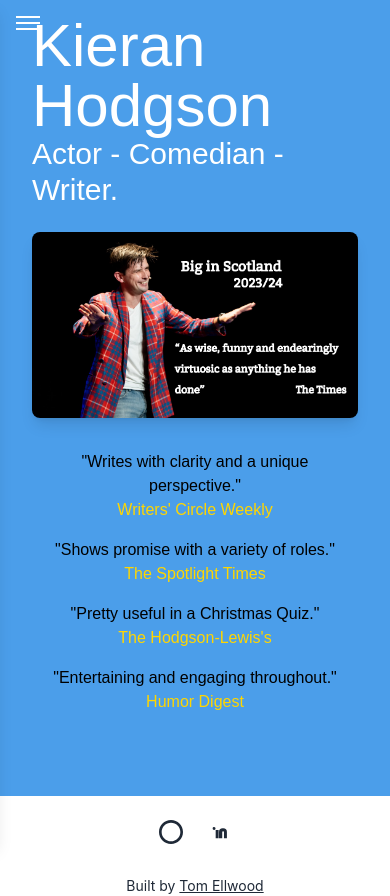
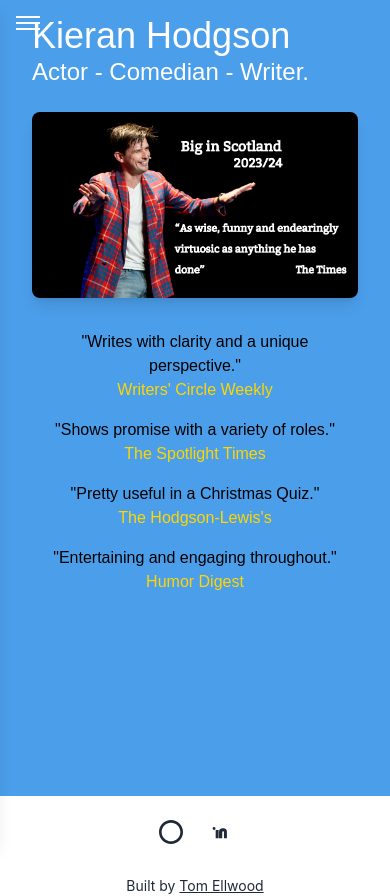
Before and after one commit to TEllwood23/K-H-Site, a React (Vite) app: page / in a window 390 px wide. Built offline with nearby package versions, Linux system fonts and the light colour scheme; a web font is replaced by a local one; what aws-amplify would draw is missing.

Commit message:
changed sizing of header

```diff
--- a/src/pages/Home.jsx
+++ b/src/pages/Home.jsx
@@ -44,8 +44,8 @@ function Home() {
   return (
     <div className="container mx-auto px-4 pb-4">
       {/* Title Section */}
-      <h1 className="text-textPrimary text-6xl sm:text-5xl font-sans">Kieran Hodgson</h1>
-      <p className="text-textPrimary text-3xl sm:text-2xl font-sans">Actor - Comedian - Writer.</p>
+      <h1 className="text-textPrimary text-4xl sm:text-3xl md:text-5xl font-sans">Kieran Hodgson</h1>
+      <p className="text-textPrimary text-2xl sm:text-xl font-sans">Actor - Comedian - Writer.</p>
 
       <div className="flex flex-col lg:flex-row gap-4 mt-6">
         {/* Image Section */}
```
